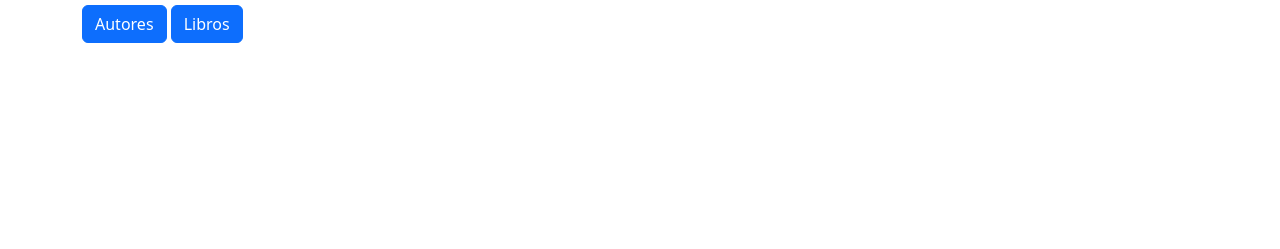
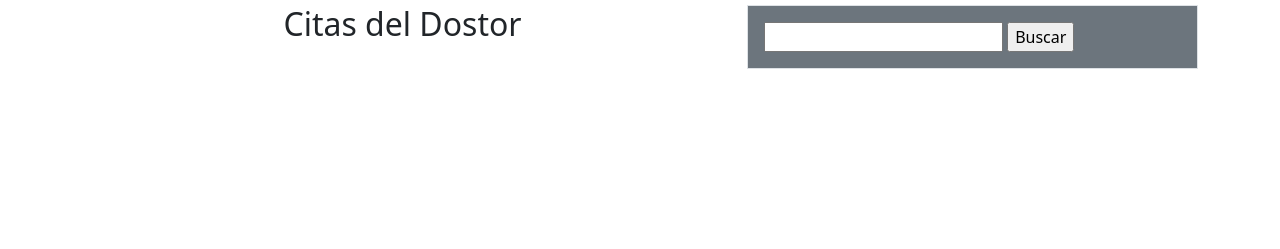
Before and after one commit to mbensan/cita_dostor, a Flask app: page / in a window 1280 px wide. Shown: the part 107-356 px from the top of the page. Run offline with Flask 3, Linux system fonts and the light colour scheme; the visitor is signed in with stand-in values (Sample User, id 1).

Commit message:
Proyecto Listo para empezar

```diff
--- a/app/models/author_model.py
+++ b/app/models/author_model.py
@@ -2,7 +2,7 @@ from app.models.connection import MySQLConnection
 from flask import flash
 
 MySQLConnection().query_db('''
-    CREATE TABLE IF NOT EXISTS `world`.`authors` (
+    CREATE TABLE IF NOT EXISTS `authors` (
     `id` INT NOT NULL AUTO_INCREMENT,
     `name` VARCHAR(255) NOT NULL,
     `created_at` DATETIME NOT NULL DEFAULT NOW(),
--- a/app/models/book_model.py
+++ b/app/models/book_model.py
@@ -2,7 +2,7 @@ from app.models.connection import MySQLConnection
 from flask import flash
 
 MySQLConnection().query_db('''
-    CREATE TABLE IF NOT EXISTS `world`.`books` (
+    CREATE TABLE IF NOT EXISTS `books` (
     `id` INT NOT NULL AUTO_INCREMENT,
     `title` VARCHAR(255) NOT NULL,
     `num_pages` INT NOT NULL,
--- a/app/models/user_model.py
+++ b/app/models/user_model.py
@@ -4,7 +4,7 @@ from app import bcrypt
 
 
 MySQLConnection().query_db('''
-    CREATE TABLE IF NOT EXISTS `world`.`users` (
+    CREATE TABLE IF NOT EXISTS `users` (
     `id` INT NOT NULL AUTO_INCREMENT,
     `name` VARCHAR(255) NOT NULL,
     `email` VARCHAR(255) NOT NULL UNIQUE,
--- a/app/templates/home.html
+++ b/app/templates/home.html
@@ -6,8 +6,18 @@
       <h1 class="text-center">Hola, {{session.user.name}}</h1>
     </div>
   </div>
-  <section>
-    <a href="/authors" class="btn btn-primary">Autores</a>
-    <a href="/books" class="btn btn-primary">Libros</a>
+  <section class="row">
+    <div class="col-7">
+      <h2 class="text-center">
+        Citas del Dostor
+      </h2>
+    </div>
+    <div class="col-5">
+      <form class="p-3 bg-secondary border">
+        <input type="text" name="texto" id="texto">
+        <input type="submit" value="Buscar">
+      </form>
+    </div>
   </section>
+
 {% endblock %}
```
Also changed, not shown: 2 other files.
